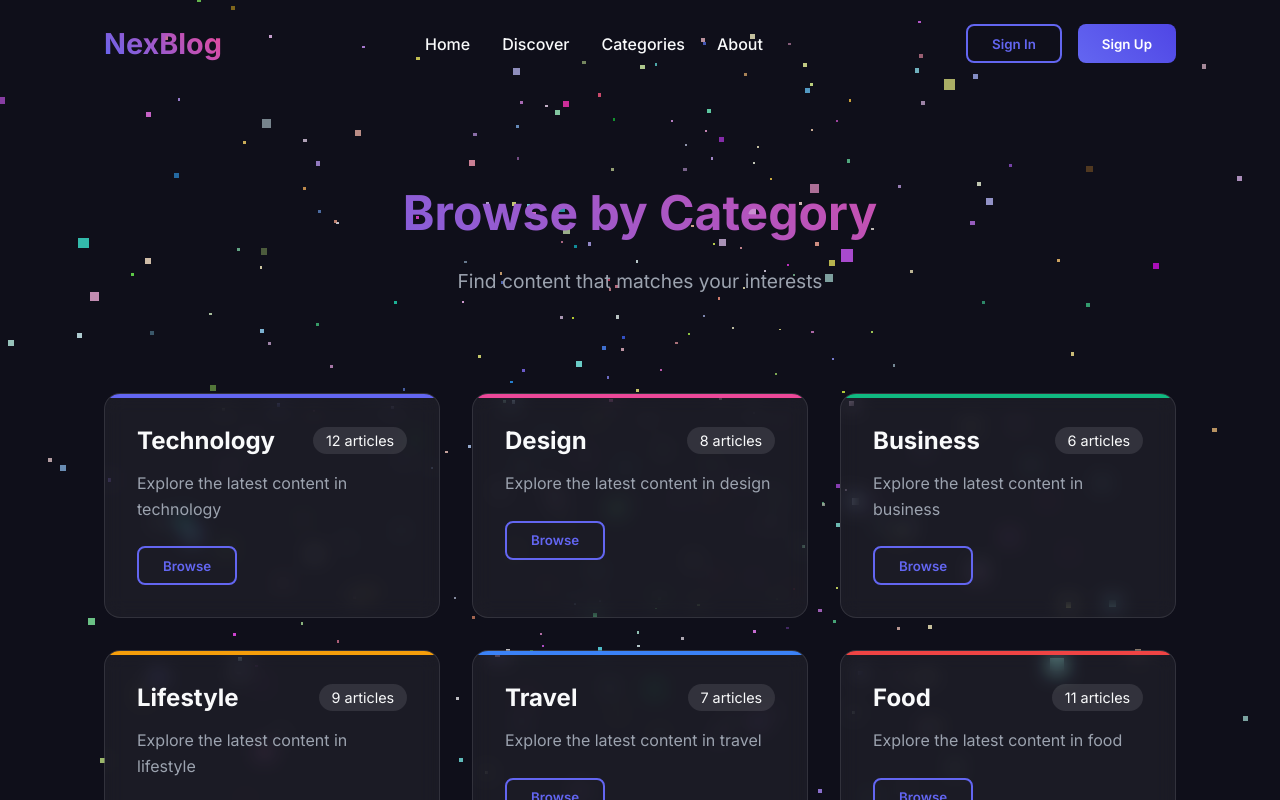
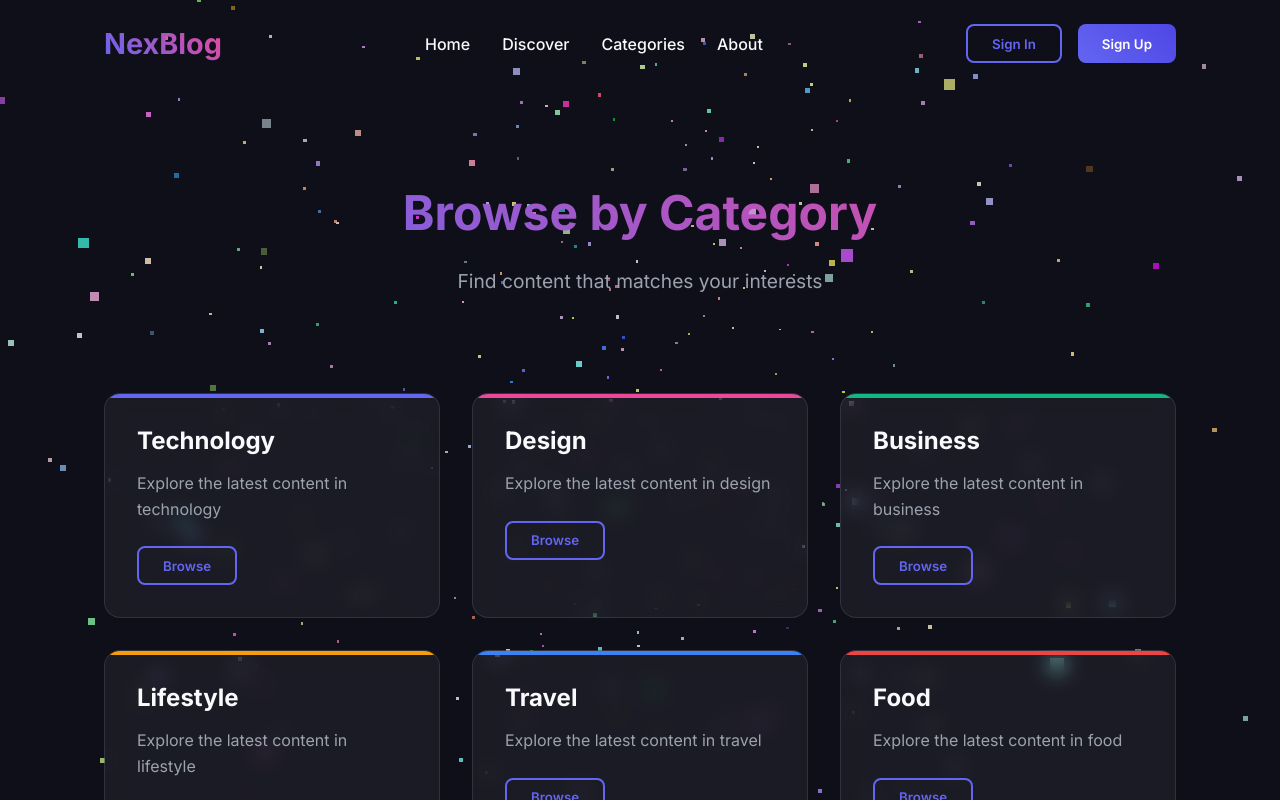
Before and after one commit to romy-dev-hub/nexblog, a Next.js app: page /categories in a window 1280 px wide. Shown: the top 800 px of the page. Built offline with nearby package versions, Linux system fonts and the light colour scheme.

Commit message:
adjusted categories section

```diff
--- a/app/categories/page.js
+++ b/app/categories/page.js
@@ -57,7 +57,6 @@ export default function Categories() {
                 >
                   <div className="category-header">
                     <h3>{category.name}</h3>
-                    <span className="count">{category.count} articles</span>
                   </div>
                   <p>Explore the latest content in {category.name.toLowerCase()}</p>
                   <button className="btn btn-outline">Browse</button>
```
